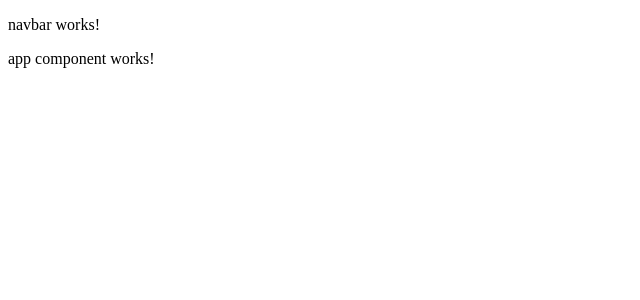
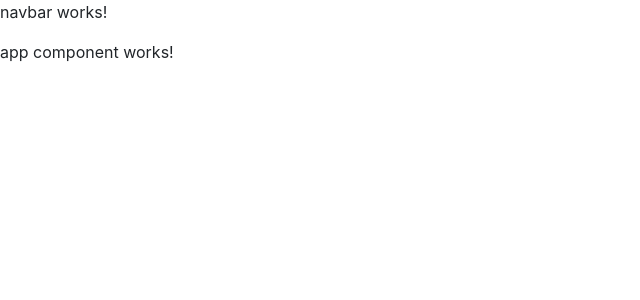
Before and after one commit to AlgoLearnWCSU/AlgoLearnWeb, an Angular app: page / in a window 1280 px wide. Shown: the top 300 px of the page, without its empty margins (0-640 px from the left). Built offline with nearby package versions, Linux system fonts and the light colour scheme.

Commit message:
#2 add bootstrap and ngForms dependecies

```diff
--- a/package.json
+++ b/package.json
@@ -16,9 +16,12 @@
     "@angular/compiler": "~9.1.11",
     "@angular/core": "~9.1.11",
     "@angular/forms": "~9.1.11",
+    "@angular/localize": "~9.1.11",
     "@angular/platform-browser": "~9.1.11",
     "@angular/platform-browser-dynamic": "~9.1.11",
     "@angular/router": "~9.1.11",
+    "@ng-bootstrap/ng-bootstrap": "^6.2.0",
+    "bootstrap": "^4.4.0",
     "rxjs": "~6.5.4",
     "tslib": "^1.10.0",
     "zone.js": "~0.10.2"
--- a/src/app/app.module.ts
+++ b/src/app/app.module.ts
@@ -4,6 +4,8 @@ import { NgModule } from '@angular/core';
 import { AppRoutingModule } from './app-routing.module';
 import { AppComponent } from './app.component';
 import { NavbarComponent } from './navbar/navbar.component';
+import { NgbModule } from '@ng-bootstrap/ng-bootstrap';
+import { FormsModule } from '@angular/forms';
 
 @NgModule({
 	declarations: [
@@ -12,7 +14,9 @@ import { NavbarComponent } from './navbar/navbar.component';
 	],
 	imports: [
 		BrowserModule,
-		AppRoutingModule
+		AppRoutingModule,
+		NgbModule,
+		FormsModule
 	],
 	providers: [],
 	bootstrap: [AppComponent]
--- a/src/polyfills.ts
+++ b/src/polyfills.ts
@@ -1,3 +1,7 @@
+/***************************************************************************************************
+ * Load `$localize` onto the global scope - used if i18n tags appear in Angular templates.
+ */
+import '@angular/localize/init';
 /**
  * This file includes polyfills needed by Angular and is loaded before the app.
  * You can add your own extra polyfills to this file.
--- a/src/styles.scss
+++ b/src/styles.scss
@@ -1 +1,4 @@
 /* You can add global styles to this file, and also import other style files */
+
+/* Importing Bootstrap SCSS file. */
+@import '~bootstrap/scss/bootstrap';
```
Also changed, not shown: src/app/app.component.html (line endings or trailing spaces), 1 other file (tests, documents, lock files or other folders).
